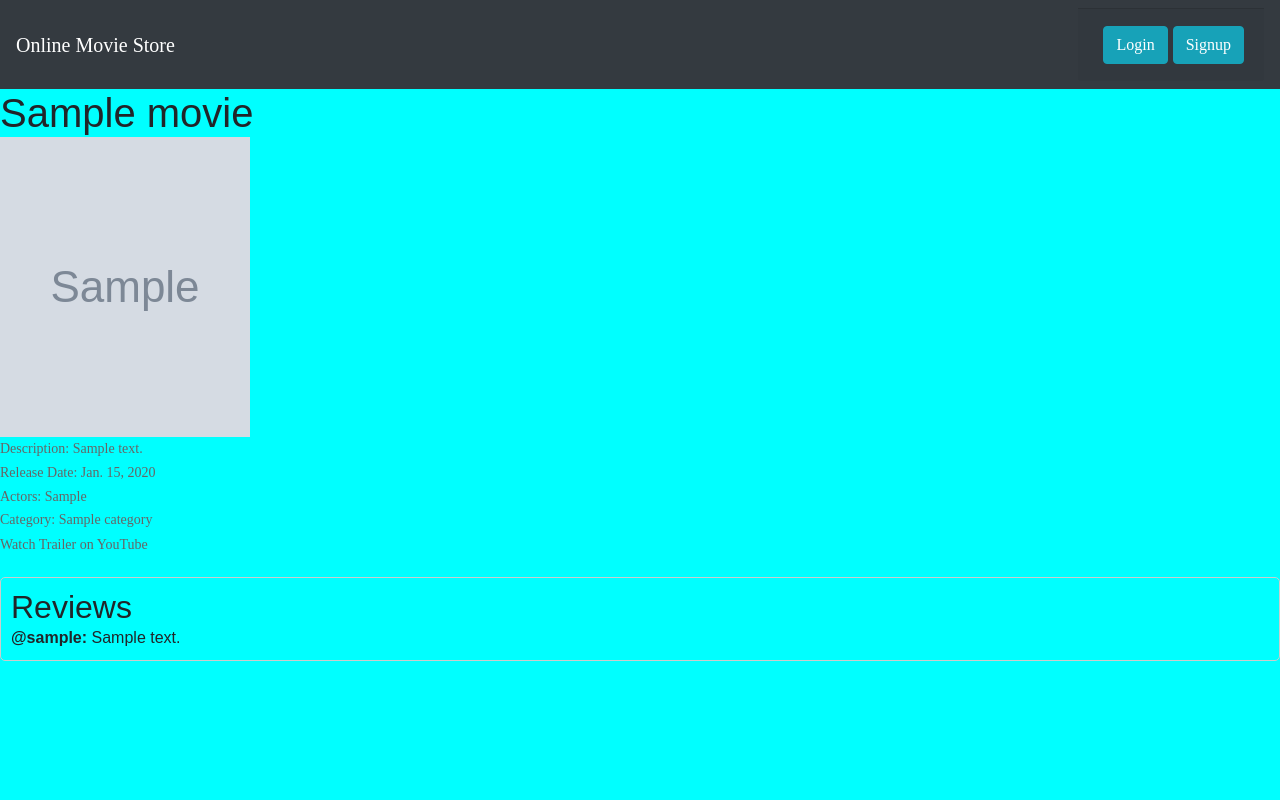
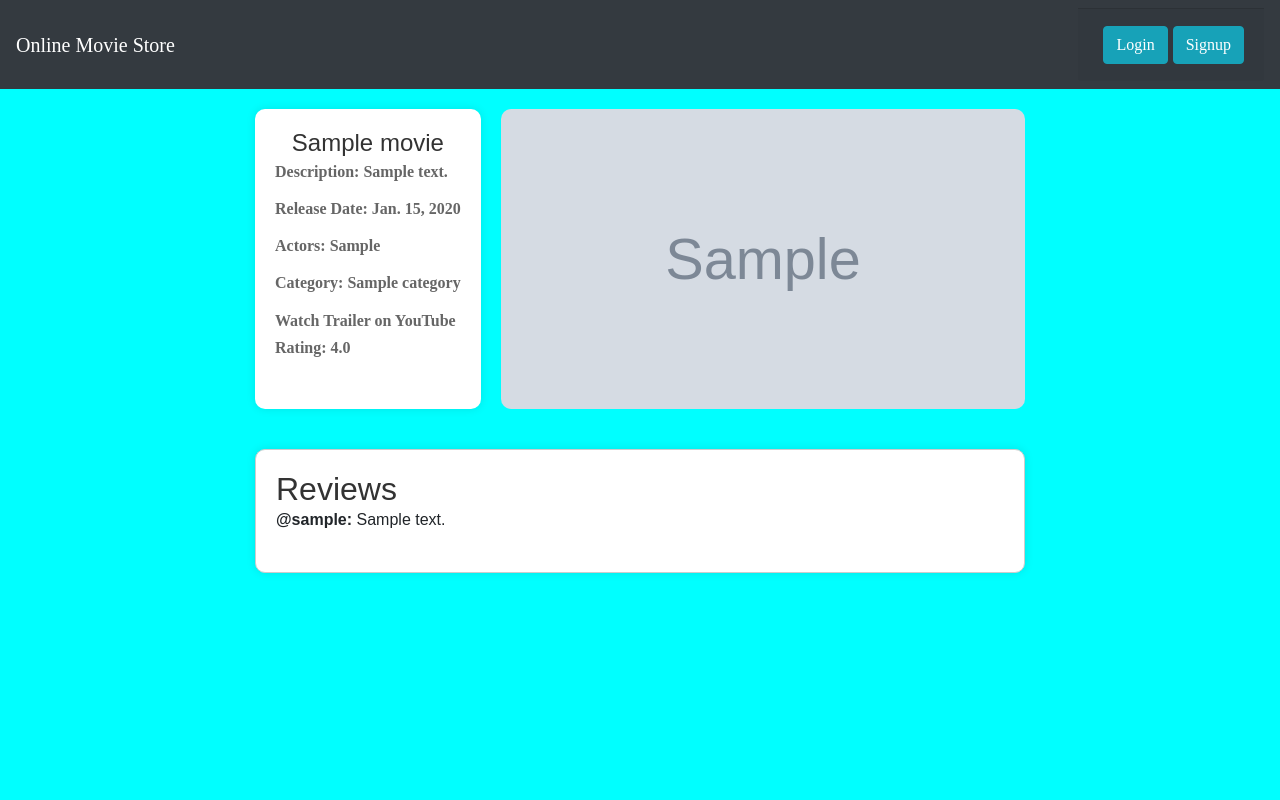
Before and after one commit to BHARATH0252/MovieProject, a Django app: page /movie/1/ in a window 1280 px wide. Run offline with Django 5.2, Linux system fonts and the light colour scheme; tables that the repository leaves empty hold one stand-in row (values such as "Sample post"); grey boxes marked "Sample" are stand-in pictures; some web fonts are replaced.

Commit message:
Changed Designs

```diff
--- a/movieproject/movieapp/forms.py
+++ b/movieproject/movieapp/forms.py
@@ -11,6 +11,9 @@
     class Meta:
         model = Review
         fields = ['text', 'rating']
+    widgets = {
+            'rating': forms.NumberInput(attrs={'min': 1, 'max': 10}),
+        }
 
 class UserRegistrationForm(UserCreationForm):
     first_name = forms.CharField(max_length=30)
--- a/movieproject/movieapp/views.py
+++ b/movieproject/movieapp/views.py
@@ -12,25 +12,24 @@
 
 def index(request):
     categories_with_movies = Category.objects.order_by('name').values('id', 'name')
-
-    # Create a dictionary to map category IDs to category names
     category_id_to_name = {category['id']: category['name'] for category in categories_with_movies}
-
-    # Now populate movies_by_category using category names
     movies_by_category = {}
     for category_id, category_name in category_id_to_name.items():
         movies = Movie.objects.filter(category=category_id)
         movies_by_category[category_name] = movies
-
-    #print("Movies by category:", movies_by_category)  # Debugging statement
-
     return render(request, 'index.html', {'movies_by_category': movies_by_category})
 
-
+# Movie functions
 def movie_detail(request, movie_id):
     movie = get_object_or_404(Movie, id=movie_id)
     reviews = Review.objects.filter(movie=movie)
-    return render(request, 'movies/movie_detail.html', {'movie': movie, 'reviews': reviews})
+    if reviews.exists():
+        average_rating = sum(review.rating for review in reviews) / len(reviews)
+    else:
+        average_rating = None
+
+    context = {'movie': movie, 'reviews': reviews, 'average_rating': average_rating}
+    return render(request, 'movies/movie_detail.html', context)
 
 
 def movie_list_view(request):
@@ -56,30 +55,65 @@
         form = MovieForm()
     return render(request, 'movies/add_movie.html', {'form': form})
 
-
 @login_required
 def add_review(request, movie_id):
     movie = get_object_or_404(Movie, id=movie_id)
     if request.method == 'POST':
         form = ReviewForm(request.POST)
         if form.is_valid():
-            if request.user.is_authenticated:  # Ensure user is authenticated
+            if request.user.is_authenticated:
                 review = form.save(commit=False)
                 review.movie = movie
                 review.user = request.user
                 review.save()
                 messages.success(request, 'Review added successfully!')
-                return redirect('movie_detail', movie_id=movie_id)
+                return redirect('movieapp:movie_detail', movie_id=movie_id)
             else:
                 messages.error(request, 'You need to be logged in to add a review.')
         else:
             messages.error(request, 'Form validation failed.')
     else:
         form = ReviewForm()
-
     return render(request, 'movies/add_review.html', {'form': form, 'movie': movie})
 
+def movie_search(request):
+    if request.method == 'GET':
+        form = SearchForm(request.GET)
+        if form.is_valid():
+            query = form.cleaned_data.get('query')
+            category = form.cleaned_data.get('category')
+            movies = Movie.objects.all()
+            if query:
+                movies = movies.filter(title__icontains=query)
+            if category:
+                movies = movies.filter(category=category)
+            return render(request, 'search_results.html', {'movies': movies})
+    else:
+        form = SearchForm()
+    return render(request, 'search_results.html', {'form': form})
 
+
+def edit_movie(request, movie_id):
+    movie = get_object_or_404(Movie, id=movie_id)
+    if request.method == 'POST':
+        form = MovieForm(request.POST, request.FILES, instance=movie)
+        if form.is_valid():
+            form.save()
+            return redirect('movieapp:view_profile')
+    else:
+        form = MovieForm(instance=movie)
+    return render(request, 'movies/edit_movie.html', {'form': form})
+
+def delete_movie(request, movie_id):
+    movie = get_object_or_404(Movie, id=movie_id)
+    if movie.added_by == request.user:
+        movie.delete()
+        messages.success(request, 'Movie deleted successfully.')
+    else:
+        messages.error(request, 'You do not have permission to delete this movie.')
+    return redirect(reverse('movieapp:dashboard', kwargs={'username': request.user.username}))
+
+#User Functions
 def user_register(request):
     if request.method == 'POST':
         form = UserRegistrationForm(request.POST)
@@ -129,80 +163,30 @@
 
 @login_required
 def view_profile(request):
-    # Logic to fetch and display user profile information
     return render(request, 'profile.html')
-
-
-def movie_search(request):
-    if request.method == 'GET':
-        form = SearchForm(request.GET)
-        if form.is_valid():
-            query = form.cleaned_data.get('query')
-            category = form.cleaned_data.get('category')
-            movies = Movie.objects.all()
-            if query:
-                movies = movies.filter(title__icontains=query)
-            if category:
-                movies = movies.filter(category=category)
-            return render(request, 'search_results.html', {'movies': movies})
-    else:
-        form = SearchForm()
-    return render(request, 'search_results.html', {'form': form})
-
-
-def edit_movie(request, movie_id):
-    movie = get_object_or_404(Movie, id=movie_id)
-    if request.method == 'POST':
-        form = MovieForm(request.POST, request.FILES, instance=movie)
-        if form.is_valid():
-            form.save()
-            return redirect('movieapp:view_profile')
-    else:
-        form = MovieForm(instance=movie)
-    return render(request, 'movies/edit_movie.html', {'form': form})
-
 
 def viewprofile(request, username):
     # Retrieve the user object
     user = get_object_or_404(User, username=username)
-
     try:
-        # Attempt to retrieve the profile associated with the user
         profile = Profile.objects.get(user=user)
     except Profile.DoesNotExist:
-        # Handle case where the profile doesn't exist
         profile = None
-
     return render(request, 'profile.html', {'user': user, 'profile': profile})
 
 
 def update_profile(request, username):
-    # Retrieve the user object
     user = get_object_or_404(User, username=username)
-
     if request.method == 'POST':
-        # Populate the form with the POST data and instance of the user
         form = UserUpdateForm(request.POST, instance=user)
         if form.is_valid():
-            form.save()  # Save the form data to update the user's profile
+            form.save()
             messages.success(request, 'Your profile has been updated successfully.')
-            return redirect('movieapp:viewprofile',username=username)  # Redirect to the profile page
+            return redirect('movieapp:viewprofile',username=username)
     else:
-        # Populate the form with the current user's information
         form = UserUpdateForm(instance=user)
     context = {'form': form}
-    # Render the template with the form
     return render(request, 'update_profile.html', context)
-
-def delete_movie(request, movie_id):
-    movie = get_object_or_404(Movie, id=movie_id)
-    if movie.added_by == request.user:
-        movie.delete()
-        messages.success(request, 'Movie deleted successfully.')
-    else:
-        # Add an error message if the user does not have permission
-        messages.error(request, 'You do not have permission to delete this movie.')
-    return redirect(reverse('movieapp:dashboard', kwargs={'username': request.user.username}))
 
 
 @receiver(post_save, sender=User)
--- a/movieproject/templates/movies/movie_detail.html
+++ b/movieproject/templates/movies/movie_detail.html
@@ -1,161 +1,121 @@
-{%  extends 'base.html' %}
+{% extends 'base.html' %}
 {% block body %}
 <style>
-  .card-container {
-    margin: 10px;
-    min-height: 350px;
-     display: flex;
-    flex-direction: column;
-  }
-  .card-body {
-    flex-grow: 1;
-  }
-    body{
-
-	background-color: #eee;
+/* Updated styles */
+body {
+  font-family: Arial, sans-serif;
+  background-color: #f0f0f0; /* Light background color */
+  margin: 0; /* Remove default margin */
+  padding: 0; /* Remove default padding */
 }
 
-.card{
-
-	background-color: #fff;
-	border: none;
+.container {
+  max-width: 800px;
+  margin: 20px auto;
+  display: flex; /* Use flexbox to arrange items */
+  justify-content: space-between; /* Space items evenly */
 }
 
-.form-color{
-
-   background-color: #fafafa;
-
+.movie-details {
+  background-color: #fff; /* Background color for details */
+  box-shadow: 0px 0px 10px rgba(0, 0, 0, 0.1); /* Add shadow for depth */
+  border-radius: 10px; /* Add border radius for rounded corners */
+  padding: 20px;
+  margin-right: 20px; /* Add spacing between details and poster */
+  font-weight: bold; /* Make text bold */
+  font-size: 18px; /* Increase font size */
 }
 
-.form-control{
-
-	height: 48px;
-	border-radius: 25px;
+.movie-details h1 {
+  margin-top: 0;
+  color: #333; /* Darken heading color */
+  font-size: 24px; /* Increase font size for heading */
+  text-align: center;
 }
 
-.form-control:focus {
-    color: #495057;
-    background-color: #fff;
-    border-color: #35b69f;
-    outline: 0;
-    box-shadow: none;
-    text-indent: 10px;
+.movie-details p {
+  margin-bottom: 10px;
+  color: #666; /* Darken paragraph text color */
+  font-size: 16px; /* Increase font size for paragraphs */
 }
 
-.c-badge{
-	background-color: #35b69f;
-    color: white;
-    height: 20px;
-    font-size: 11px;
-    width: 92px;
-    border-radius: 5px;
-    display: flex;
-    justify-content: center;
-    align-items: center;
-    margin-top: 2px;
+.movie-details a {
+  font-size: 16px; /* Increase font size for links */
 }
 
-.comment-text{
-	font-size: 13px;
+.movie-poster {
+  flex: 1; /* Take up available space */
 }
 
-.wish{
-
-	color:#35b69f;
+.movie-poster img {
+  width: 100%; /* Make sure the poster fills the container */
+  border-radius: 10px; /* Add border radius for rounded corners */
 }
 
+.reviews-box {
+  flex: 1; /* Take up available space */
+  background-color: #fff; /* Background color for reviews */
+  box-shadow: 0px 0px 10px rgba(0, 0, 0, 0.1); /* Add shadow for depth */
+  border-radius: 10px; /* Add border radius for rounded corners */
+  padding: 20px;
+}
 
-.user-feed{
+.reviews-box h2 {
+  margin-top: 0;
+  color: #333;
+}
 
-	    font-size: 14px;
-	    margin-top: 12px;
+.review-list {
+  list-style: none;
+  padding: 0;
 }
+
+.review-item {
+  margin-bottom: 20px;
+}
+
+.review-item strong {
+  font-weight: bold;
+}
+
 </style>
+
+<div class="container">
+  <div class="movie-details">
     <h1>{{ movie.title }}</h1>
-    <img src="{{ movie.poster.url }}" alt="{{ movie.title }} Poster" height="300px" width="250px">
-
     <p>Description: {{ movie.description }}</p>
     <p>Release Date: {{ movie.release_date }}</p>
     <p>Actors: {{ movie.actors }}</p>
     <p>Category: {{ movie.category }}</p>
     <a href="{{ movie.trailer_link }}" target="_blank">Watch Trailer on YouTube</a>
+    {% if average_rating %}
+      <p>Rating: {{ average_rating }}</p>
+    {% endif %}
+  </div>
 
+  <div class="movie-poster">
+    <img src="{{ movie.poster.url }}" alt="{{ movie.title }} Poster" height="300px" width="250px">
+  </div>
+</div>
+
+<div class="container">
   <div class="reviews-box">
     <h2>Reviews</h2>
-        <ul>
+    <ul class="review-list">
         {% for review in movie.review_set.all %}
-                <li>
+            <li class="review-item">
                 <strong>@{{ review.user.username }}:</strong> {{ review.text }}
             </li>
         {% empty %}
-                <li>No reviews yet.</li>
+            <li class="review-item">No reviews yet.</li>
         {% endfor %}
     </ul>
   </div>
-    <!-- movie user review -->
-
-<!--    <div class="container mt-5 mb-5">-->
-
-<!--            <div class="row height d-flex justify-content-center align-items-center">-->
-
-<!--              <div class="col-md-7">-->
-
-<!--                <div class="card">-->
-
-<!--                  <div class="p-3">-->
-
-<!--                    <h6>Comments</h6>-->
-
-<!--                  </div>-->
-
-<!--                  <div class="mt-3 d-flex flex-row align-items-center p-3 form-color">-->
-
-<!--                    <img src="https://i.imgur.com/zQZSWrt.jpg" width="50" class="rounded-circle mr-2">-->
-<!--                    <input type="text" class="form-control" placeholder="Enter your comment...">-->
-
-<!--                  </div>-->
-
-
-<!--                  <div class="mt-2">-->
-
-<!--                    <div class="d-flex flex-row p-3">-->
-
-<!--                      <img src="https://i.imgur.com/zQZSWrt.jpg" width="40" height="40" class="rounded-circle mr-3">-->
-
-<!--                      <div class="w-100">-->
-
-<!--                        <div class="d-flex justify-content-between align-items-center">-->
-<!--                            <div class="d-flex flex-row align-items-center">-->
-<!--                              <span class="mr-2">{{ review.user.username }}</span>-->
-<!--                              <small class="c-badge">Top Comment</small>-->
-<!--                            </div>-->
-<!--                            <small>12h ago</small>-->
-<!--                      </div>-->
-
-<!--                      <p class="text-justify comment-text mb-0"></p>-->
-
-<!--                      <div class="d-flex flex-row user-feed">-->
-
-<!--                        <span class="wish"><i class="fa fa-heartbeat mr-2"></i>24</span>-->
-<!--                        <span class="ml-3"><i class="fa fa-comments-o mr-2"></i>Reply</span>-->
-
-
-<!--                      </div>-->
-
-<!--                    </div>-->
-
-
-<!--                  </div>-->
-<!--                  </div>-->
-<!--                </div>-->
-<!--              </div>-->
-<!--            </div>-->
-<!--    </div>-->
-
-
+</div>
+<div class="container" style="align-items: self-end;">
   {% if user.is_authenticated %}
   <a href="{% url 'movieapp:add_review' movie.id %}">Add Review</a>
 {% endif %}
-
+</div>
 
 {% endblock %}
```
Also changed, not shown: movieproject/templates/movies/add_movie.html (+86 -2 lines), movieproject/templates/movies/add_review.html (+75 -3 lines), movieproject/templates/search_results.html (+6 -5 lines), movieproject/media/media/posters/Kaithi_4T6QvO8.jpg (added). Lines whose indentation alone changed are shown as unchanged.
